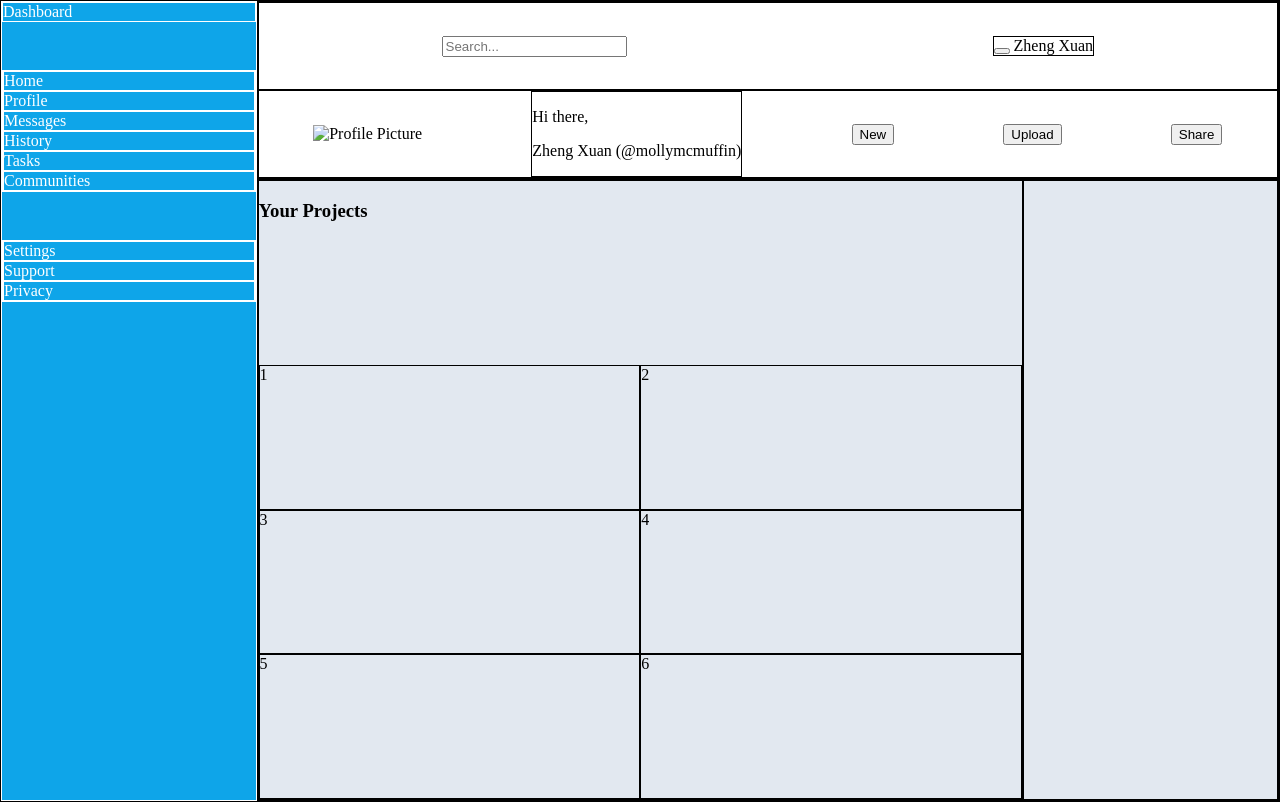
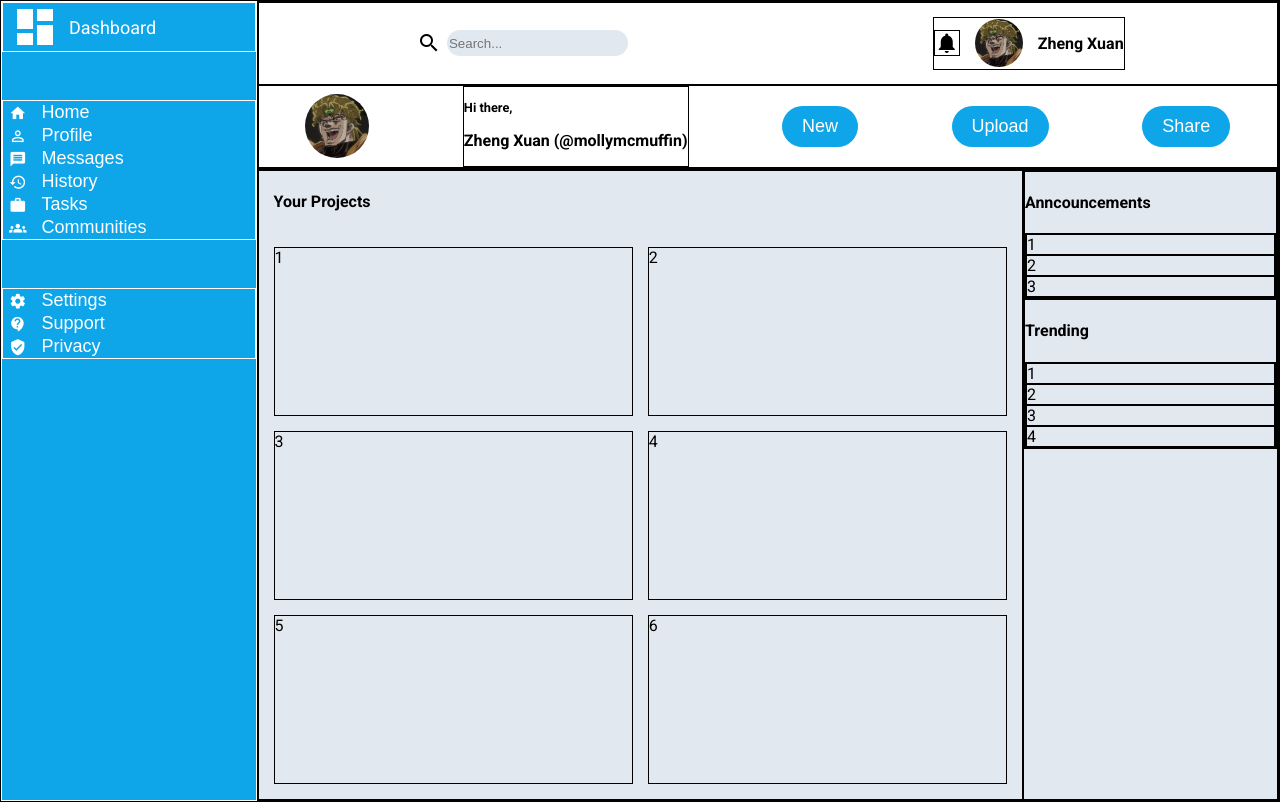
Before and after one commit to mollymcmuffin/admin-dashboard, a plain HTML site: page index.html in a window 1280 px wide. Drawn offline with Linux system fonts and the light colour scheme.

Commit message:
Editing sidebar
- Add icons
- Changed fonts
- sizing

```diff
--- a/index.html
+++ b/index.html
@@ -6,40 +6,46 @@
     <meta name="viewport" content="width=device-width, initial-scale=1.0">
     <title>Dashboard</title>
     <link rel="stylesheet" href="styles.css">
+    <link href="https://fonts.googleapis.com/icon?family=Material+Icons"
+      rel="stylesheet">
+
+
 </head>
 <body>
     <div class="container">
         <div class="sidebar">
-            <div class="logo">Dashboard</div>
+            <div class="logo"><i class="material-icons">dashboard</i>Dashboard</div>
             <div class="mainNav">
-                <div>Home</div>
-                <div>Profile</div>
-                <div>Messages</div>
-                <div>History</div>
-                <div>Tasks</div>
-                <div>Communities</div>
+                <button class="btn"><i class="material-icons">home</i>Home</button>
+                <button class="btn"><i class="material-icons">perm_identity</i>Profile</button>
+                <button class="btn"><i class="material-icons">message</i>Messages</button>
+                <button class="btn"><i class="material-icons">history</i>History</button>
+                <button class="btn"><i class="material-icons">work</i>Tasks</button>
+                <button class="btn"><i class="material-icons">groups</i>Communities</button>
             </div>
             <div class="settings">
-                <div>Settings</div>
-                <div>Support</div>
-                <div>Privacy</div>
+                <button class="btn"><i class="material-icons">settings</i>Settings</button>
+                <button class="btn"><i class="material-icons">contact_support</i>Support</button>
+                <button class="btn"><i class="material-icons">verified_user</i>Privacy</button>
             </div>
         </div>
         <div class="header">
             <div class="tophead">
                 <form action="" method="get">
+                    <button type="submit"><i class="material-icons">search</i></button>
                     <input type="search" name="search" placeholder="Search...">
                 </form>
-                <div>
-                    <button></button>
-                    Zheng Xuan
+                <div class="controls">
+                    <button class="notification"><i class="material-icons">notifications</i></button>
+                    <img src="/images/dio.png" alt="Profile Picture">
+                    <p class="profileName">Zheng Xuan</p>
                 </div>
 
             </div>
 
             <div class="bothead">
-                <img src="" alt="Profile Picture">
-                <div>
+                <img src="/images/dio.png" alt="Profile Picture">
+                <div class="greeting">
                     <p>Hi there,</p>
                     <p>Zheng Xuan (@mollymcmuffin)</p>
                 </div>
@@ -50,15 +56,33 @@
         </div>
         <div class="content">
             <div class="mainContent">
-                <h3>Your Projects</h3>
-                <div>1</div>
-                <div>2</div>
-                <div>3</div>
-                <div>4</div>
-                <div>5</div>
-                <div>6</div>
+                <h4>Your Projects</h4>
+                <div class="card">1</div>
+                <div class="card">2</div>
+                <div class="card">3</div>
+                <div class="card">4</div>
+                <div class="card">5</div>
+                <div class="card">6</div>
             </div>
-            <div class="sideContent"></div>
+            <div class="sideContent">
+                <div class="annoucement">
+                    <h4>Anncouncements</h4>
+                    <div>
+                        <div>1</div>
+                        <div>2</div>
+                        <div>3</div>
+                    </div>
+                </div>
+                <div class="trending">
+                    <h4>Trending</h4>
+                    <div>
+                        <div>1</div>
+                        <div>2</div>
+                        <div>3</div>
+                        <div>4</div>
+                    </div>
+                </div>
+            </div>
         </div>
     </div>
 
--- a/styles.css
+++ b/styles.css
@@ -1,3 +1,12 @@
+
+@import url('https://fonts.googleapis.com/css2?family=Roboto:wght@400;700&display=swap');
+
+
+
+html{
+    font-family: 'Roboto', sans-serif;
+}
+
 body{
     margin:0;
 }
@@ -49,9 +58,137 @@ div {
 .mainContent{
     display: grid;
     grid-template-columns: 1fr 1fr;
+    grid-template-rows: auto;
+    grid-auto-rows: 1fr;
+    gap: 15px;
+    padding: 0 15px;
+    padding-bottom: 15px;
 
 }
 
-.mainContent h3{
+.mainContent h4{
     grid-column: span 2;
+
 }
+
+.mainNav, .settings{
+    display: flex;
+    flex-direction: column;
+    justify-content: center;
+
+
+}
+
+button {
+    display: flex;
+    justify-content: start;
+    align-items: flex-end;
+    gap: 15px;
+    background-color: #0ea5e9;
+    color: white;
+    font-size: large;
+    cursor: pointer;
+}
+
+.btn .material-icons{
+    font-size: 1.1rem !important;
+
+}
+
+.btn:hover{
+    background-color: #0284c7;
+
+}
+
+.logo{
+    display: flex;
+    justify-content: flex-start;
+    align-items: center;
+    gap: 10px;
+    background-color: #0ea5e9;
+    color: white;
+    font-size: large;
+    padding: 0 8px;
+}
+
+.logo i{
+    font-size: 3rem !important;
+}
+
+.tophead form{
+    display: flex;
+}
+
+.tophead i{
+    color: black;
+}
+
+.tophead button{
+    background-color: white;
+    border: none;
+}
+
+input[type="search"]{
+    border-radius: 15px;
+    border:none;
+    background-color:#e2e8f0;
+
+}
+
+.notification{
+
+}
+
+.controls{
+    display:flex;
+    align-items: center;
+    justify-content: center;
+    gap: 15px;
+}
+
+
+
+p.profileName{
+    font-weight: 700 ;
+}
+
+.mainNav .btn, .settings .btn {
+    border: none;
+}
+
+.bothead img{
+    height: 4rem;
+    width: 4rem;
+    border-radius: 50%;
+}
+
+.greeting p:first-child{
+    font-size: 0.8rem;
+}
+
+
+.greeting {
+    font-weight: 700;
+}
+
+.controls img{
+    height: 3rem;
+    width: 3rem;
+    border-radius: 50%;
+}
+
+.controls button{
+    padding:0;
+    border: 1px solid;
+    color:black;
+}
+
+.bothead button{
+    border: none;
+    border-radius: 30px;
+    padding: 10px 20px;
+}
+
+.bothead button:hover{
+    background-color: #0284c7;
+}
```
Also changed, not shown: images/dio.png (added), 1 other file.
